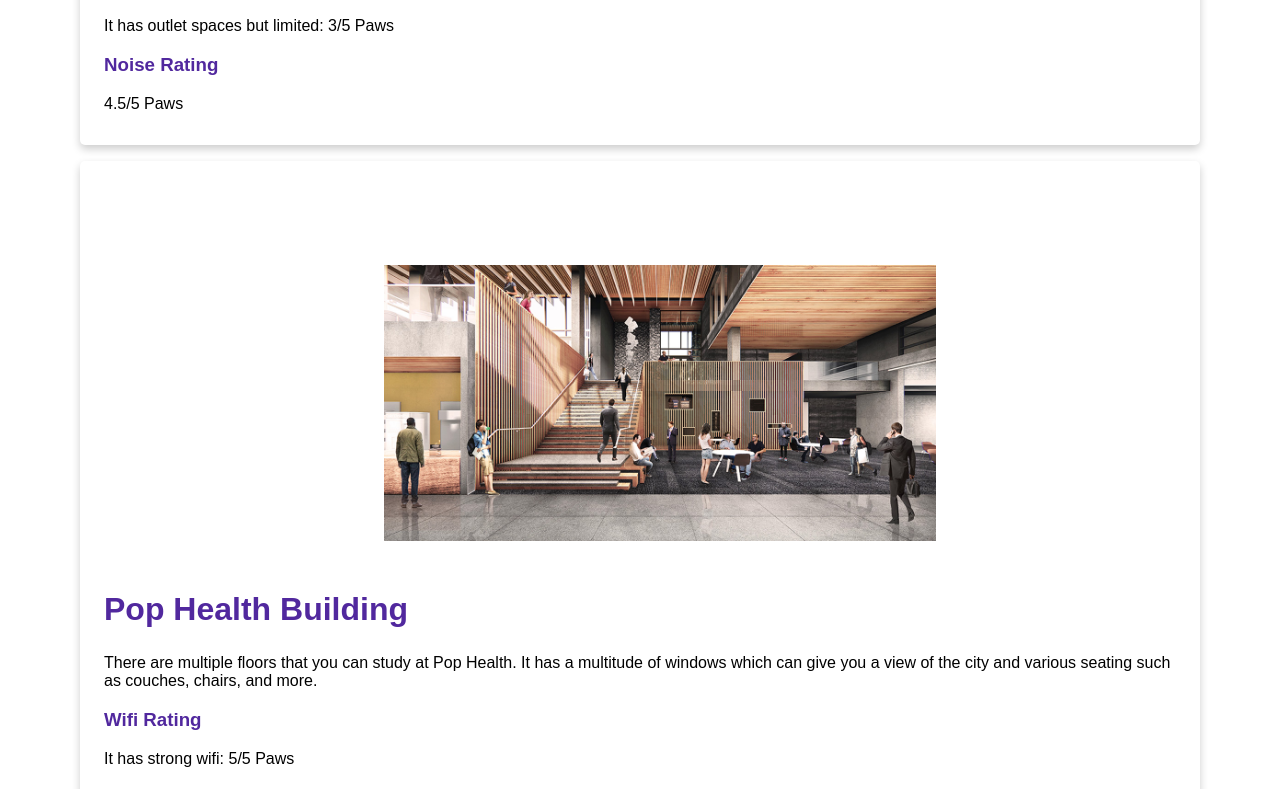
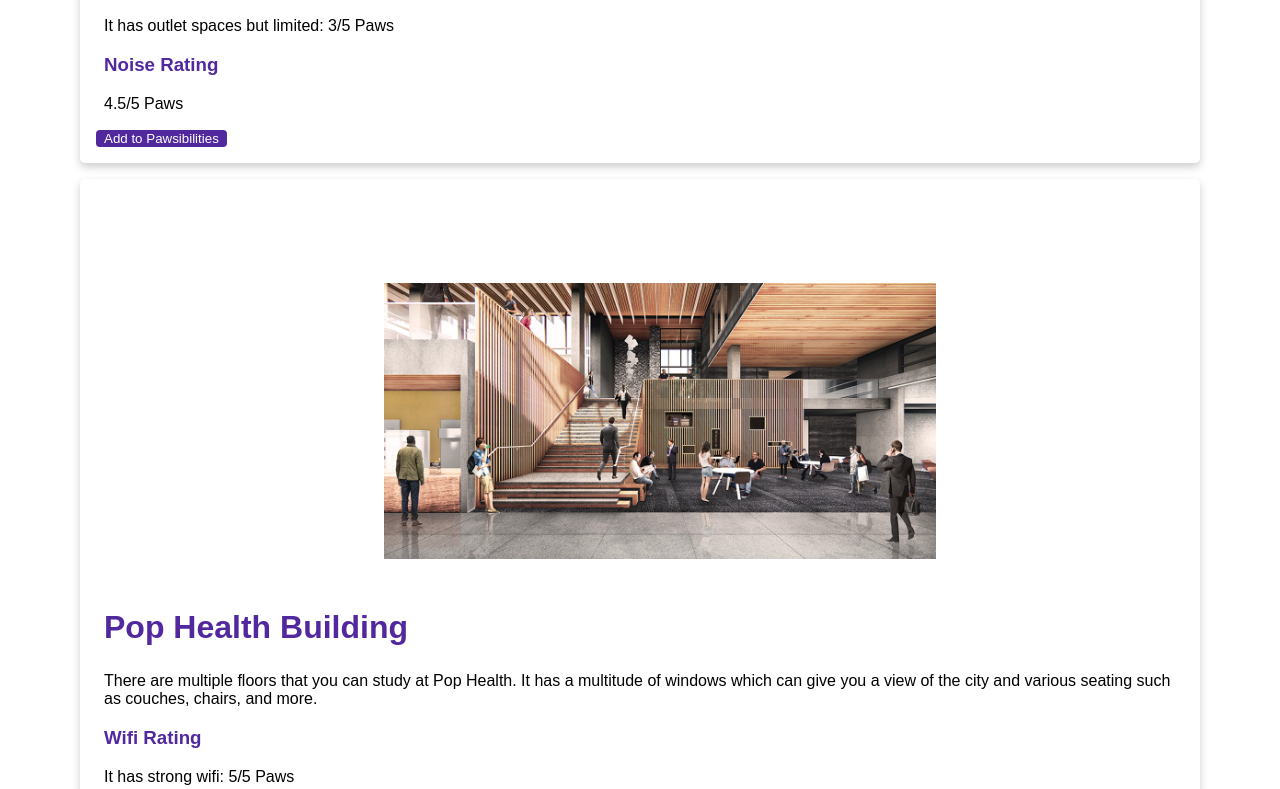
Before and after one commit to info340-au23a/project-info340-g2, a React (Create React App) app: page /home in a window 1280 px wide. Shown: the part 1448-2237 px from the top of the page. Built offline with nearby package versions, Linux system fonts and the light colour scheme; no server answers; the database is empty.

Commit message:
fixed pawsibilities button and card

```diff
--- a/src/components/Home.js
+++ b/src/components/Home.js
@@ -70,6 +70,7 @@
                                 outletSpaces={spot.outlet_spaces}
                                 noiseRating={spot.noise_rating}
                                 addToPawsibilities={addToPawsibilities}
+                                showButton={true}
                             />
                         ))}
                     </div>
--- a/src/components/StudySpotCard.js
+++ b/src/components/StudySpotCard.js
@@ -27,10 +27,8 @@
         {showButton && !added && (
         <button className="card-button" onClick={handleAddToPawsibilities}>
           {added ? "Added to Pawsibilities" : "Add to Pawsibilities"}
-          showButton={false};
         </button>
         )}
-        {showButton && <button onClick={() => markAsVisited(spot.id)}>Mark as Visited</button>}
       </div>
     </div>
   );
```
